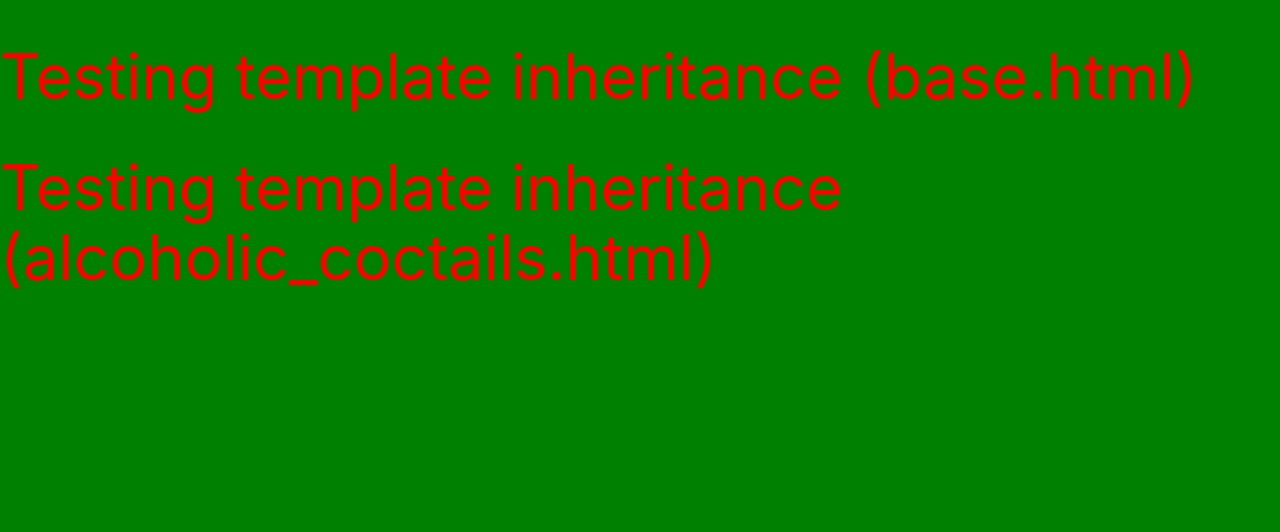
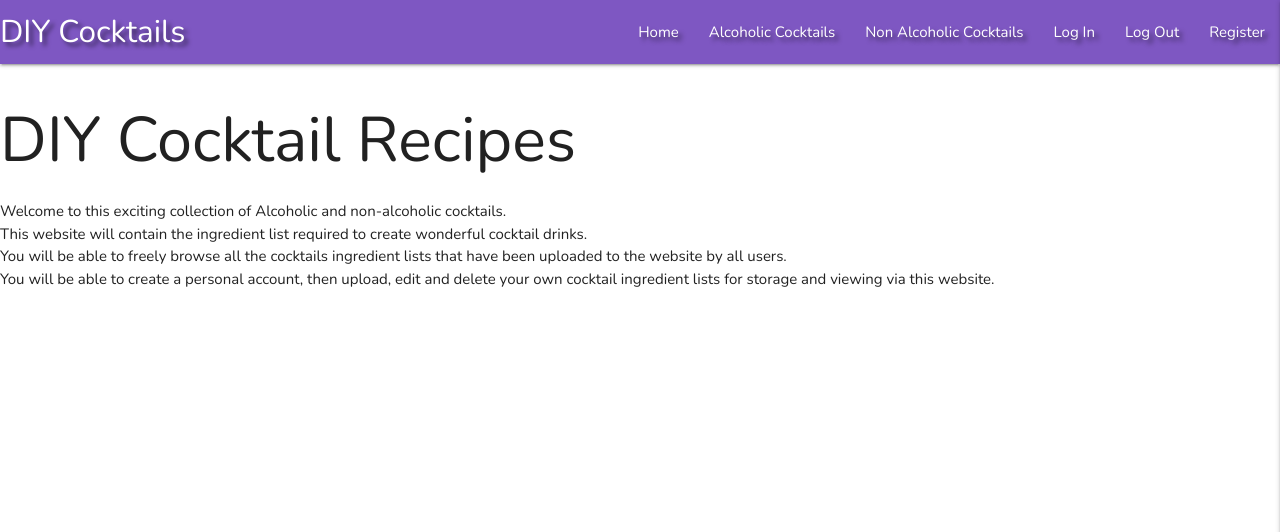
Before and after one commit to davidhuk/david-harris-mp3, a Flask app: page / in a window 1280 px wide. Shown: the top 532 px of the page. Run offline with Flask 2, Linux system fonts and the light colour scheme; data that the repository does not hold is empty; some libraries are stand-ins or nearby versions.

Commit message:
Installed Google Materialize navbar, mobile navbar and side navbar, updated navbar links to internal HTML. Modified contents of HTML templates. Updated custom CSS with Nunito, Google Fonts & text shadow. All changes tested and working.

```diff
--- a/app.py
+++ b/app.py
@@ -20,12 +20,23 @@ mongo = PyMongo(app)
 
 
 @app.route("/")
-@app.route("/get_alcoholic_cocktails")
+@app.route("/home_page")
+def get_home_page():
+    return render_template("home_page.html")
+
+
+@app.route("/alcoholic_cocktails")
 def get_alcoholic_cocktails():
     alcoholic_cocktails = list(mongo.db.alcoholic_cocktails.find())
-    return render_template(
-        "alcoholic_cocktails.html",
-        alcoholic_cocktails=alcoholic_cocktails)
+    return render_template("alcoholic_cocktails.html",
+                           alcoholic_cocktails=alcoholic_cocktails)
+
+
+@app.route("/non_alcoholic_cocktails")
+def get_non_alcoholic_cocktails():
+    non_alcoholic_cocktails = list(mongo.db.non_alcoholic_cocktails.find())
+    return render_template("non_alcoholic_cocktails.html",
+                           non_alcoholic_cocktails=non_alcoholic_cocktails)
 
 
 if __name__ == "__main__":
--- a/static/css/style.css
+++ b/static/css/style.css
@@ -1,4 +1,7 @@
 body {
-    background-color: green;
-    color: red;
+    font-family: 'Nunito', sans-serif;
 }
+
+.text-shadow {
+    text-shadow: 4px 4px 4px rgba(0, 0, 0, 0.5);
+}
--- a/static/js/script.js
+++ b/static/js/script.js
@@ -0,0 +1,3 @@
+$(document).ready(function(){
+    $(".sidenav").sidenav({edge: "right"});
+});
--- a/templates/alcoholic_cocktails.html
+++ b/templates/alcoholic_cocktails.html
@@ -1,7 +1,7 @@
 {% extends "base.html" %}
 {% block content %}
 
-<h1>Testing template inheritance (alcoholic_coctails.html)</h1>
+<h1>DIY Alcoholic Cocktails</h1>
 
 {% for alcoholic_cocktail in alcoholic_cocktails %}
 {{ alcoholic_cocktail.cocktail_name }}<br><br>
--- a/templates/base.html
+++ b/templates/base.html
@@ -4,6 +4,10 @@
 <head>
     <meta charset="UTF-8">
     <meta name="viewport" content="width=device-width, initial-scale=1.0">
+    <link rel="preconnect" href="https://fonts.gstatic.com">
+    <link
+        href="https://fonts.googleapis.com/css2?family=Nunito:ital,wght@0,200;0,300;0,400;0,600;0,700;0,800;0,900;1,200;1,300;1,400;1,600;1,700;1,800;1,900&display=swap"
+        rel="stylesheet">
     <link rel="stylesheet" href="https://cdnjs.cloudflare.com/ajax/libs/font-awesome/5.13.1/css/all.min.css"
         integrity="sha512-xA6Hp6oezhjd6LiLZynuukm80f8BoZ3OpcEYaqKoCV3HKQDrYjDE1Gu8ocxgxoXmwmSzM4iqPvCsOkQNiu41GA=="
         crossorigin="anonymous" type="text/css">
@@ -12,12 +16,38 @@
     <link rel="stylesheet" href="{{ url_for('static', filename='css/style.css') }}" type="text/css">
     {% block styles %}
     {% endblock %}
-    <title>Dave's DIY Cocktail Recipes</title>
+    <title>DIY Cocktails</title>
 </head>
 
 <body>
 
-    <h1>Testing template inheritance (base.html)</h1>
+    <header>
+        <!-- full screen navbar -->
+        <nav class="nav-extended text-shadow deep-purple lighten-1">
+            <div class="nav-wrapper">
+                <a href="{{ url_for('get_home_page') }}" class="brand-logo">DIY Cocktails</a>
+                <a href="#" data-target="mobile-demo" class="sidenav-trigger right"><i class="fas fa-bars"></i></a>
+                <ul class="right hide-on-med-and-down">
+                    <li><a href="{{ url_for('get_home_page') }}">Home</a></li>
+                    <li><a href="{{ url_for('get_alcoholic_cocktails') }}">Alcoholic Cocktails</a></li>
+                    <li><a href="{{ url_for('get_non_alcoholic_cocktails') }}">Non Alcoholic Cocktails</a></li>
+                    <li><a href="#">Log In</a></li>
+                    <li><a href="#">Log Out</a></li>
+                    <li><a href="#">Register</a></li>
+                </ul>
+            </div>
+        </nav>
+
+        <!-- mobile screen navbar -->
+        <ul class="sidenav" id="mobile-demo">
+            <li><a href="{{ url_for('get_home_page') }}">Home</a></li>
+            <li><a href="{{ url_for('get_alcoholic_cocktails') }}">Alcoholic Cocktails</a></li>
+            <li><a href="{{ url_for('get_non_alcoholic_cocktails') }}">Non Alcoholic Cocktails</a></li>
+            <li><a href="#">Log In</a></li>
+            <li><a href="#">Log Out</a></li>
+            <li><a href="#">Register</a></li>
+        </ul>
+    </header>
 
     {% block content %}
     {% endblock %}
--- /dev/null
+++ b/templates/home_page.html
@@ -0,0 +1,15 @@
+{% extends "base.html" %}
+{% block content %}
+
+<h1>DIY Cocktail Recipes</h1>
+
+<p>Welcome to this exciting collection of Alcoholic and non-alcoholic cocktails.
+<br>
+This website will contain the ingredient list required to create wonderful cocktail drinks.
+<br>
+You will be able to freely browse all the cocktails ingredient lists that have been uploaded to the website by all users.
+<br>
+You will be able to create a personal account, then upload, edit and delete your own cocktail ingredient lists for storage and viewing via this website.
+</p>
+
+{% endblock %}
```
Also changed, not shown: templates/non_alcoholic_cocktails.html (added, +10 -0 lines).
